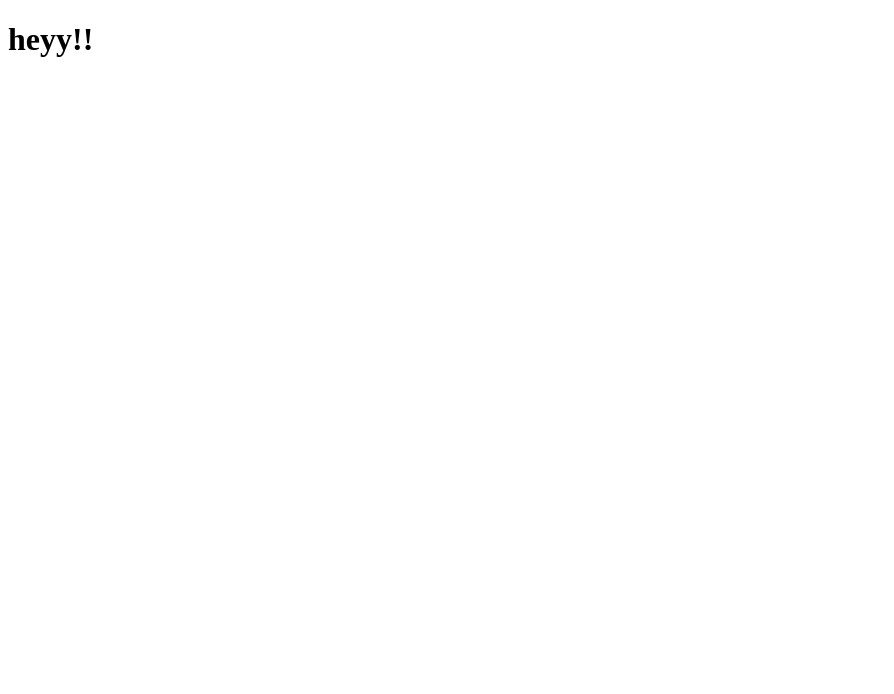
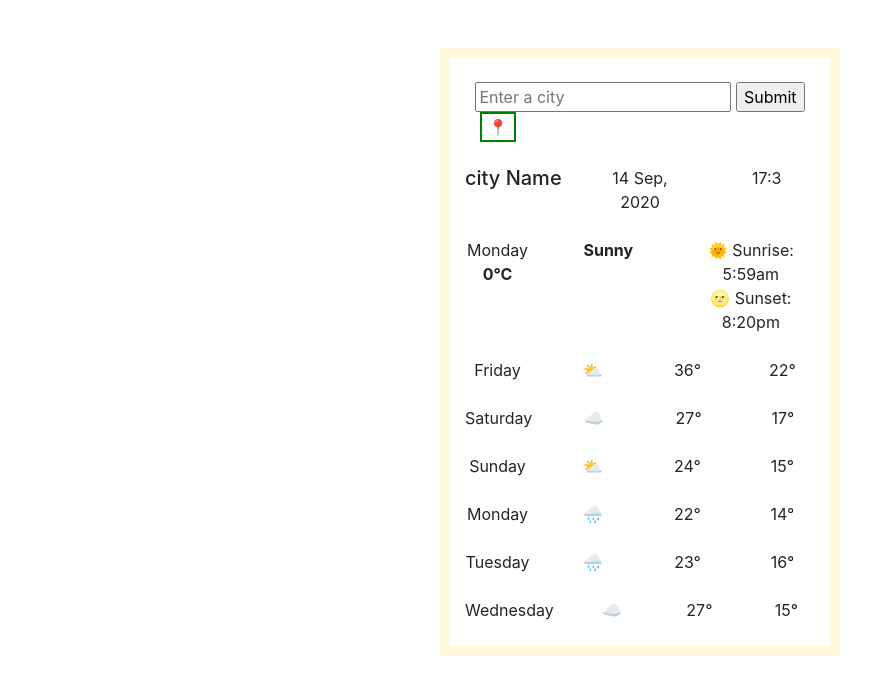
Before and after one commit to Pratibhatomar03/my-first-app, a plain HTML site: page index.html in a window 1280 px wide. Shown: the whole page, without its empty margins (0-894 px from the left). Drawn offline with nearby package versions, Linux system fonts and the light colour scheme.

Commit message:
updated working html, css and js filr

```diff
--- a/index.html
+++ b/index.html
@@ -1,11 +1,192 @@
 <!DOCTYPE html>
 <html lang="en">
-  <head>
+
+<head>
     <meta charset="UTF-8" />
     <meta name="viewport" content="width=device-width, initial-scale=1.0" />
+    <script src="https://unpkg.com/axios/dist/axios.min.js"></script>
     <title>Document</title>
-  </head>
-  <body>
-    <h1>heyy!!</h1>
-  </body>
+    <link rel="stylesheet" href="https://stackpath.bootstrapcdn.com/bootstrap/4.5.2/css/bootstrap.min.css"
+        integrity="sha384-JcKb8q3iqJ61gNV9KGb8thSsNjpSL0n8PARn9HuZOnIxN0hoP+VmmDGMN5t9UJ0Z" crossorigin="anonymous" />
+    <link rel="stylesheet" href="src/styles.css" />
+</head>
+
+<body>
+    <br />
+    <br />
+
+    <div class="container text-center">
+        <br />
+        <div class="row">
+            <div class="col">
+                <form>
+                    <input type="text" placeholder="Enter a city" autocomplete="off" id="city" />
+
+                    <input type="submit" placeholder="submit" class="submit" />
+                </form>
+            </div>
+
+            <div class="col-3">
+                <button>
+                    📍
+                </button>
+            </div>
+        </div>
+        <br>
+
+        <div class="row">
+            <div class="col-4">
+
+                <h1 id="heading">
+                    city Name
+                </h1>
+            </div>
+            <div class="col-4" id="date">
+
+                14 August 2019 </div>
+            <div class="col-4" id="time">
+
+                18:30 </div>
+        </div>
+        <br>
+
+        <div class="row">
+            <div class="col-3">
+                <span id="day">
+                    <strong>
+                        Friday
+                </span>
+                <br />
+                <span id="temp">
+                    0°C
+                </span>
+
+
+            </div>
+            <div class="col-4">
+                <span id="weatherType">
+
+                    Sunny
+                    </strong>
+                </span>
+            </div>
+            <div class="col-5">
+                🌞 Sunrise: 5:59am
+                <br />
+                🌝 Sunset: 8:20pm
+            </div>
+        </div>
+        <div class="row">
+            <div class="col">
+                <br />
+                Friday
+            </div>
+            <div class="col">
+                <br />
+                ⛅️
+            </div>
+            <div class="col">
+                <br />
+                36°
+            </div>
+            <div class="col">
+                <br />
+                22°
+            </div>
+        </div>
+        <div class="row">
+            <div class="col">
+                <br />
+                Saturday
+            </div>
+            <div class="col">
+                <br />
+                ☁️
+            </div>
+            <div class="col">
+                <br />
+                27°
+            </div>
+            <div class="col">
+                <br />
+                17°
+            </div>
+        </div>
+        <div class="row">
+            <div class="col">
+                <br />
+                Sunday
+            </div>
+            <div class="col">
+                <br />
+                ⛅️
+            </div>
+            <div class="col">
+                <br />
+                24°
+            </div>
+            <div class="col">
+                <br />
+                15°
+            </div>
+        </div>
+        <div class="row">
+            <div class="col">
+                <br />
+                Monday
+            </div>
+            <div class="col">
+                <br />
+                🌧
+            </div>
+            <div class="col">
+                <br />
+                22°
+            </div>
+            <div class="col">
+                <br />
+                14°
+            </div>
+        </div>
+        <div class="row">
+            <div class="col">
+                <br />
+                Tuesday
+            </div>
+            <div class="col">
+                <br />
+                🌧
+            </div>
+            <div class="col">
+                <br />
+                23°
+            </div>
+            <div class="col">
+                <br />
+                16°
+            </div>
+        </div>
+        <div class="row">
+            <div class="col">
+                <br />
+                Wednesday
+            </div>
+            <div class="col">
+                <br />
+                ☁️
+            </div>
+            <div class="col">
+                <br />
+                27°
+            </div>
+            <div class="col">
+                <br />
+                15°
+            </div>
+        </div>
+        <br />
+    </div>
+    <script src="src/index.js"></script>
+</body>
+
 </html>
--- /dev/null
+++ b/src/index.js
@@ -0,0 +1,108 @@
+// date, day and time
+
+let today = new Date();
+console.log(today);
+let time = today.getHours();
+console.log(time);
+let minute = today.getMinutes();
+console.log(minute);
+let displayTime = `${time}:${minute}`;
+let selectedTime = document.querySelector("#time");
+selectedTime.innerHTML = displayTime;
+
+let days = [
+  "Sunday",
+  "Monday",
+  "Tuesday",
+  "Wednesday",
+  "Thrusday",
+  "Friday",
+  "Saturday",
+];
+let day = days[today.getDay()];
+let selectedDay = document.querySelector("#day");
+selectedDay.innerHTML = day;
+
+let year = today.getFullYear();
+let months = [
+  "Jan",
+  "Feb",
+  "Mar",
+  "Apr",
+  "May",
+  "Jun",
+  "Jul",
+  "Aug",
+  "Sep",
+  "Oct",
+  "Nov",
+  "Dec",
+];
+let month = months[today.getMonth()];
+
+let date = today.getDate();
+let currentDate = ` ${date} ${month}, ${year}`;
+let selcetedDate = document.querySelector("#date");
+selcetedDate.innerHTML = currentDate;
+
+//On your project, when a user searches for a city
+// (example: New York), it should display the name
+//of the city on the result page and the current
+//temperature of the city.
+
+function temperature(response) {
+  let country = response.data.sys.country;
+  document.querySelector("h1").innerHTML = response.data.name + `, ${country}`;
+
+  document.querySelector("#temp").innerHTML =
+    Math.round(response.data.main.temp) + "°C ";
+
+  document.querySelector("#weatherType").innerHTML =
+    response.data.weather[0].description;
+}
+
+function cityName(event) {
+  event.preventDefault();
+  let apiKey = "26c70cc759f2dda82240508e33d14cb9";
+  let cityElement = document.querySelector("#city").value;
+  console.log(cityElement);
+  let apiUrl = `https://api.openweathermap.org/data/2.5/weather?q=${cityElement}&appid=${apiKey}&units=metric`;
+  axios.get(`${apiUrl}`).then(temperature);
+}
+let form = document.querySelector("form");
+form.addEventListener("submit", cityName);
+
+//🙀 Bonus point:
+//Add a Current Location button. When clicking
+// on it, it uses the Geolocation API to get your
+//GPS coordinates and display and the city and
+// current temperature using the OpenWeather API.
+function displayLocation(response) {
+  console.log(response);
+  let country = response.data.sys.country;
+  let city = response.data.name;
+  let temp = Math.round(response.data.main.temp);
+  let h1 = document.querySelector("h1");
+  h1.innerHTML = `${city}, ${country}`;
+  let temperature = document.querySelector("#temp");
+  temperature.innerHTML = `${temp} °C`;
+  document.querySelector("#weatherType").innerHTML =
+    response.data.weather[0].description;
+}
+
+function currentPosition(position) {
+  let l1 = position.coords.latitude;
+  let l2 = position.coords.longitude;
+  let apiKey = "26c70cc759f2dda82240508e33d14cb9";
+  let geoUrl = `https://api.openweathermap.org/data/2.5/weather?lat=${l1}&lon=${l2}&appid=${apiKey}&units=metric`;
+  axios.get(`${geoUrl}&apiid=${apiKey}`).then(displayLocation);
+}
+
+function locationPosition() {
+  navigator.geolocation.getCurrentPosition(currentPosition);
+}
+
+let button = document.querySelector("button");
+button.addEventListener("click", locationPosition);
+
+// weather Type
--- /dev/null
+++ b/src/styles.css
@@ -0,0 +1,18 @@
+.container {
+  display: block;
+  margin-left: 180;
+  border-style: solid;
+  border-color: cornsilk;
+  border-width: 10px;
+  max-width: 400px;
+}
+h1 {
+  font-size: 20px;
+}
+button{
+  background-color: white;
+  width: 20px
+  padding: 10px;
+  border: 2px solid green;
+
+}
```
